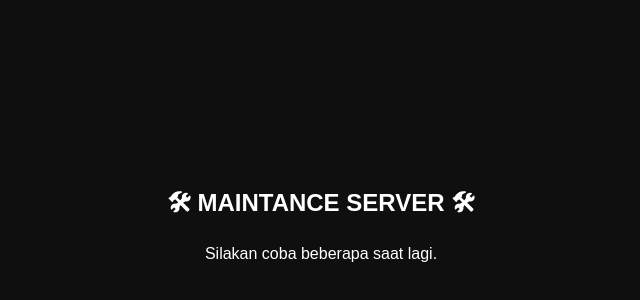
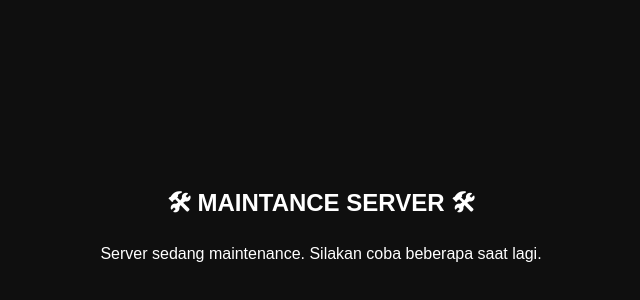
Before and after one commit to justvinzoffc/APK-BUG-VINZZ-EXTERNALL-VERSION-3, a plain HTML site: page index.html in a window 1280 px wide. Shown: the part 178-478 px from the top of the page, without its empty margins (319-959 px from the left). Drawn offline with Linux system fonts and the light colour scheme; no server answers.

Commit message:
Update index.html

```diff
--- a/index.html
+++ b/index.html
@@ -27,7 +27,7 @@
 
 <div id="error">
   <h2>🛠 MAINTANCE SERVER 🛠</h2>
-  <p>Silakan coba beberapa saat lagi.</p>
+  <p>Server sedang maintenance. Silakan coba beberapa saat lagi.</p>
 </div>
 
 <script>
```
